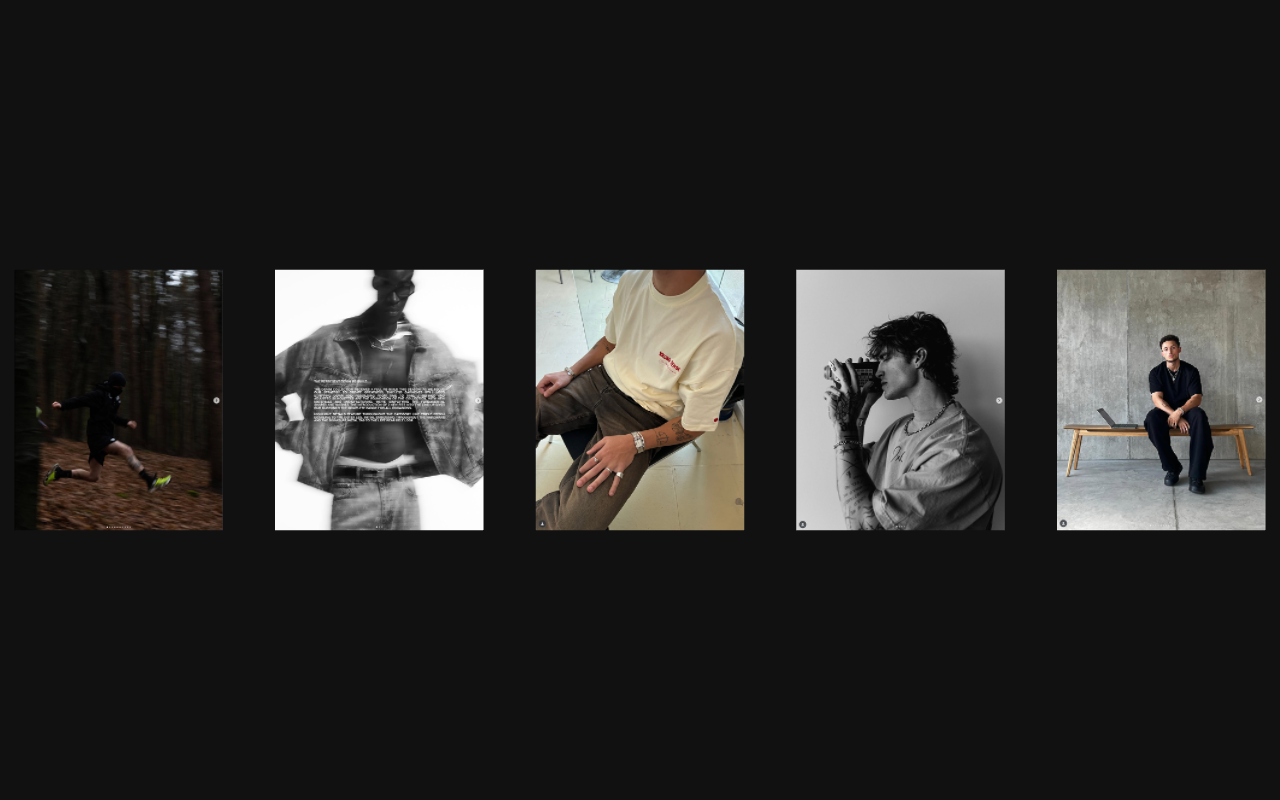
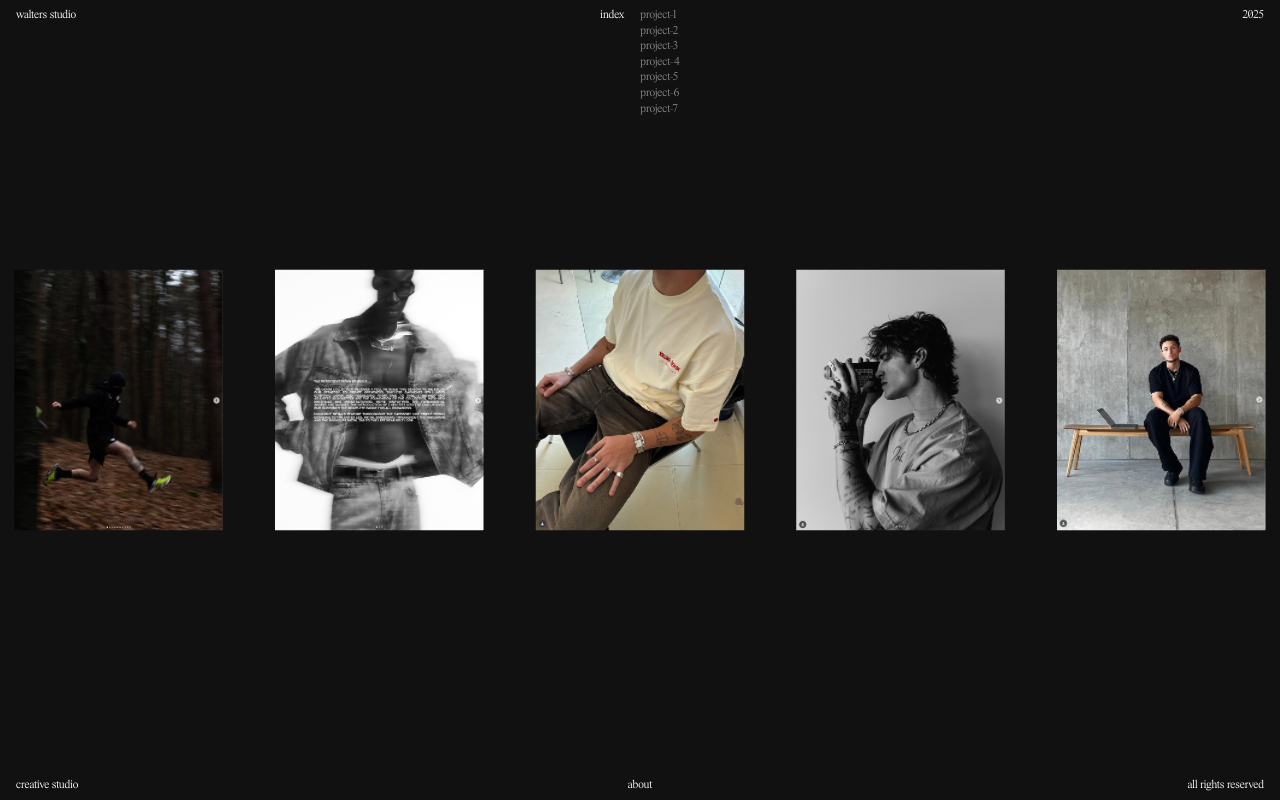
Before and after one commit to Artwalters/portthreefiber, a React (Vite) app: page / in a window 1280 px wide. Built offline with nearby package versions, Linux system fonts and the light colour scheme.

Commit message:
Add synchronized fade animations for description and index highlighting

```diff
--- /dev/null
+++ b/src/UIOverlay.jsx
@@ -0,0 +1,50 @@
+export default function UIOverlay({ highlightedProject, isHighlightVisible, displayedProject, isVisible, projects }) {
+  return (
+    <div className="ui-overlay">
+      {/* Top Section */}
+      <div className="ui-top">
+        <div className="ui-top-left">
+          walters studio
+        </div>
+        <div className="ui-top-center">
+          <div className="index-section">
+            <div className="index-title">index</div>
+            <div className="project-list">
+              {projects.map((project, index) => (
+                <div
+                  key={project.name}
+                  className={`project-name ${highlightedProject && highlightedProject.name === project.name && isHighlightVisible ? 'highlighted' : ''}`}
+                >
+                  {project.name}
+                </div>
+              ))}
+            </div>
+          </div>
+        </div>
+        <div className="ui-top-right">
+          2025
+        </div>
+      </div>
+
+      {/* Bottom Section */}
+      <div className="ui-bottom">
+        <div className="ui-bottom-left">
+          <div className="creative-section">
+            <span>creative studio</span>
+            {displayedProject && (
+              <span className={`project-description ${isVisible ? 'visible' : ''}`}>
+                {displayedProject.description}
+              </span>
+            )}
+          </div>
+        </div>
+        <div className="ui-bottom-center">
+          about
+        </div>
+        <div className="ui-bottom-right">
+          all rights reserved
+        </div>
+      </div>
+    </div>
+  )
+}
--- a/src/WebGLSlider.jsx
+++ b/src/WebGLSlider.jsx
@@ -4,7 +4,7 @@ import { useTexture } from '@react-three/drei'
 import * as THREE from 'three'
 import gsap from 'gsap'
 
-const SlideItem = ({ texture, position, velocity }) => {
+const SlideItem = ({ texture, position, velocity, projectData, onHover }) => {
   const meshRef = useRef()
 
   // Create shader material with curve effect
@@ -49,13 +49,19 @@ const SlideItem = ({ texture, position, velocity }) => {
   })
 
   return (
-    <mesh ref={meshRef} position={position} material={shaderMaterial}>
+    <mesh
+      ref={meshRef}
+      position={position}
+      material={shaderMaterial}
+      onPointerEnter={() => onHover && onHover(projectData)}
+      onPointerLeave={() => onHover && onHover(null)}
+    >
       <planeGeometry args={[2, 2.5, 32, 32]} />
     </mesh>
   )
 }
 
-export default function WebGLSlider() {
+export default function WebGLSlider({ onHover }) {
   const { gl } = useThree()
   const [offset, setOffset] = useState(0)
   const containerRef = useRef()
@@ -65,8 +71,9 @@ export default function WebGLSlider() {
   const targetOffset = useRef(0)
   const lastMoveTime = useRef(0)
   const lastMouseX = useRef(0)
+  const [hoveredSlide, setHoveredSlide] = useState(null)
 
-  // Load textures
+  // Load textures with correct paths
   const textures = useTexture([
     '/img/project-1.png',
     '/img/project-2.png',
@@ -80,6 +87,23 @@ export default function WebGLSlider() {
   const itemWidth = 2.5
   const totalItems = textures.length
   const totalWidth = totalItems * itemWidth
+
+  // Project data
+  const projects = [
+    { name: 'project-1', description: 'Interactive web experience with modern UI' },
+    { name: 'project-2', description: 'E-commerce platform with seamless checkout' },
+    { name: 'project-3', description: 'Creative portfolio showcasing visual identity' },
+    { name: 'project-4', description: 'Mobile app with intuitive user interface' },
+    { name: 'project-5', description: 'Brand identity and logo design system' },
+    { name: 'project-6', description: 'Digital marketing campaign visualization' },
+    { name: 'project-7', description: 'Art installation with interactive elements' }
+  ]
+
+  useEffect(() => {
+    if (onHover) {
+      onHover(hoveredSlide)
+    }
+  }, [hoveredSlide, onHover])
 
   // Smooth animation loop
   useFrame(() => {
@@ -202,6 +226,8 @@ export default function WebGLSlider() {
         texture={textures[textureIndex]}
         position={position}
         velocity={velocity.current}
+        projectData={projects[textureIndex]}
+        onHover={setHoveredSlide}
       />
     )
   }
--- a/src/index.jsx
+++ b/src/index.jsx
@@ -1,17 +1,104 @@
 import './style.css'
 import ReactDOM from 'react-dom/client'
 import { Canvas } from '@react-three/fiber'
+import { useState, useEffect } from 'react'
 import WebGLSlider from './WebGLSlider.jsx'
+import UIOverlay from './UIOverlay.jsx'
 
 const root = ReactDOM.createRoot(document.querySelector('#root'))
 
-root.render(
+function App() {
+    const [currentProject, setCurrentProject] = useState(0)
+    const [hoveredProject, setHoveredProject] = useState(null)
+    const [displayedProject, setDisplayedProject] = useState(null)
+    const [isVisible, setIsVisible] = useState(false)
+    const [highlightedProject, setHighlightedProject] = useState(null)
+    const [isHighlightVisible, setIsHighlightVisible] = useState(false)
+
+    const projects = [
+        { name: 'project-1', description: 'Interactive web experience with modern UI' },
+        { name: 'project-2', description: 'E-commerce platform with seamless checkout' },
+        { name: 'project-3', description: 'Creative portfolio showcasing visual identity' },
+        { name: 'project-4', description: 'Mobile app with intuitive user interface' },
+        { name: 'project-5', description: 'Brand identity and logo design system' },
+        { name: 'project-6', description: 'Digital marketing campaign visualization' },
+        { name: 'project-7', description: 'Art installation with interactive elements' }
+    ]
+
+    // Handle hover with synchronized fade animations for both description and index
+    useEffect(() => {
+        let fadeOutTimer
+        let fadeInTimer
+        let highlightFadeOutTimer
+        let highlightFadeInTimer
+
+        if (hoveredProject) {
+            // If there's a currently displayed project, fade both out first
+            if (displayedProject && displayedProject.name !== hoveredProject.name) {
+                setIsVisible(false)
+                setIsHighlightVisible(false)
+                fadeOutTimer = setTimeout(() => {
+                    setDisplayedProject(hoveredProject)
+                    setHighlightedProject(hoveredProject)
+                    fadeInTimer = setTimeout(() => {
+                        setIsVisible(true)
+                        setIsHighlightVisible(true)
+                    }, 50) // Small delay before fade-in
+                }, 300) // Fade out duration
+            } else if (!displayedProject) {
+                // No current project, set both first then fade in with same delay
+                setDisplayedProject(hoveredProject)
+                setHighlightedProject(hoveredProject)
+                fadeInTimer = setTimeout(() => {
+                    setIsVisible(true)
+                    setIsHighlightVisible(true)
+                }, 50) // Small delay for smooth fade-in
+            } else if (displayedProject.name === hoveredProject.name && !isVisible) {
+                // Same project but not visible, make both visible with same delay
+                fadeInTimer = setTimeout(() => {
+                    setIsVisible(true)
+                    setIsHighlightVisible(true)
+                }, 50)
+            }
+        } else {
+            // No hover, fade both out
+            setIsVisible(false)
+            setIsHighlightVisible(false)
+            fadeOutTimer = setTimeout(() => {
+                setDisplayedProject(null)
+                setHighlightedProject(null)
+            }, 300)
+        }
+
+        return () => {
+            clearTimeout(fadeOutTimer)
+            clearTimeout(fadeInTimer)
+            clearTimeout(highlightFadeOutTimer)
+            clearTimeout(highlightFadeInTimer)
+        }
+    }, [hoveredProject, displayedProject, isVisible])
+
+    return (
+        <>
             <Canvas
                 camera={{
                     position: [0, 0, 5],
                     fov: 75
                 }}
             >
-        <WebGLSlider />
+                <WebGLSlider
+                    onHover={setHoveredProject}
+                />
             </Canvas>
+            <UIOverlay
+                highlightedProject={highlightedProject}
+                isHighlightVisible={isHighlightVisible}
+                displayedProject={displayedProject}
+                isVisible={isVisible}
+                projects={projects}
+            />
+        </>
     )
+}
+
+root.render(<App />)
--- a/src/style.css
+++ b/src/style.css
@@ -1,3 +1,10 @@
+@font-face {
+    font-family: 'PSTimesTrial';
+    src: url('/fonts/PSTimesTrial-Regular.otf') format('opentype');
+    font-weight: normal;
+    font-style: normal;
+}
+
 html,
 body,
 #root {
@@ -8,59 +15,116 @@ body,
     height: 100%;
     background: #111;
     color: white;
-    font-family: system-ui;
+    font-family: 'PSTimesTrial', serif;
     margin: 0;
     padding: 0;
 }
 
-.app {
+
+/* UI Component Styles */
+.ui-overlay {
+    position: fixed;
+    top: 0;
+    left: 0;
     width: 100%;
     height: 100%;
-    position: relative;
+    pointer-events: none;
+    z-index: 1000;
+    font-family: 'PSTimesTrial', serif;
+    font-size: 12px;
+    color: white;
+    padding: 0.5rem 1rem;
+    box-sizing: border-box;
 }
 
-.controls {
+.ui-top {
     position: absolute;
-    top: 0;
-    left: 0;
-    right: 0;
-    z-index: 100;
+    top: 0.5rem;
+    width: calc(100% - 2rem);
     display: flex;
-    justify-content: center;
-    align-items: center;
-    padding: 20px;
+    justify-content: space-between;
+    align-items: flex-start;
 }
 
-button {
-    padding: 1rem 2rem;
-    border: none;
-    background: #555;
-    color: white;
-    text-transform: uppercase;
-    font-weight: bold;
-    cursor: pointer;
-    margin: 0 10px;
-    border-radius: 4px;
-    transition: background 0.3s ease;
+.ui-top-left {
+    text-align: left;
 }
 
-button:hover {
-    background: #666;
-}
-
-.prev {
+.ui-top-center {
     position: absolute;
-    left: 15%;
-}
-
-.next {
-    position: absolute;
-    right: 15%;
-}
-
-.toggle {
-    position: absolute;
-    top: 50%;
     left: 50%;
     transform: translateX(-50%);
 }
+
+.ui-top-right {
+    text-align: right;
+}
+
+.ui-bottom {
+    position: absolute;
+    bottom: 0.5rem;
+    width: calc(100% - 2rem);
+    display: flex;
+    justify-content: space-between;
+    align-items: flex-end;
+}
+
+
+.ui-bottom-center {
+    position: absolute;
+    left: 50%;
+    transform: translateX(-50%);
+}
+
+.ui-bottom-right {
+    text-align: right;
+}
+
+/* Index Section Styles */
+.index-section {
+    display: flex;
+    align-items: flex-start;
+    gap: 1rem;
+}
+
+.index-title {
+    margin: 0;
+}
+
+.project-list {
+    display: flex;
+    flex-direction: column;
+    gap: 0.1rem;
+}
+
+.project-name {
+    opacity: 0.5;
+    transition: opacity 0.4s ease-in-out;
+}
+
+.project-name.highlighted {
+    opacity: 1;
+}
+
+/* Description positioned next to creative studio */
+.ui-bottom-left {
+    text-align: left;
+}
+
+.creative-section {
+    display: flex;
+    align-items: baseline;
+    gap: 1rem;
+}
+
+.project-description {
+    opacity: 0;
+    font-style: italic;
+    max-width: 300px;
+    transition: opacity 0.4s ease-in-out;
+    transform: translateY(0);
+}
+
+.project-description.visible {
+    opacity: 0.8;
+}
```
Also changed, not shown: 49 other files (tests, documents, lock files or other folders). Lines whose indentation alone changed are shown as unchanged.
